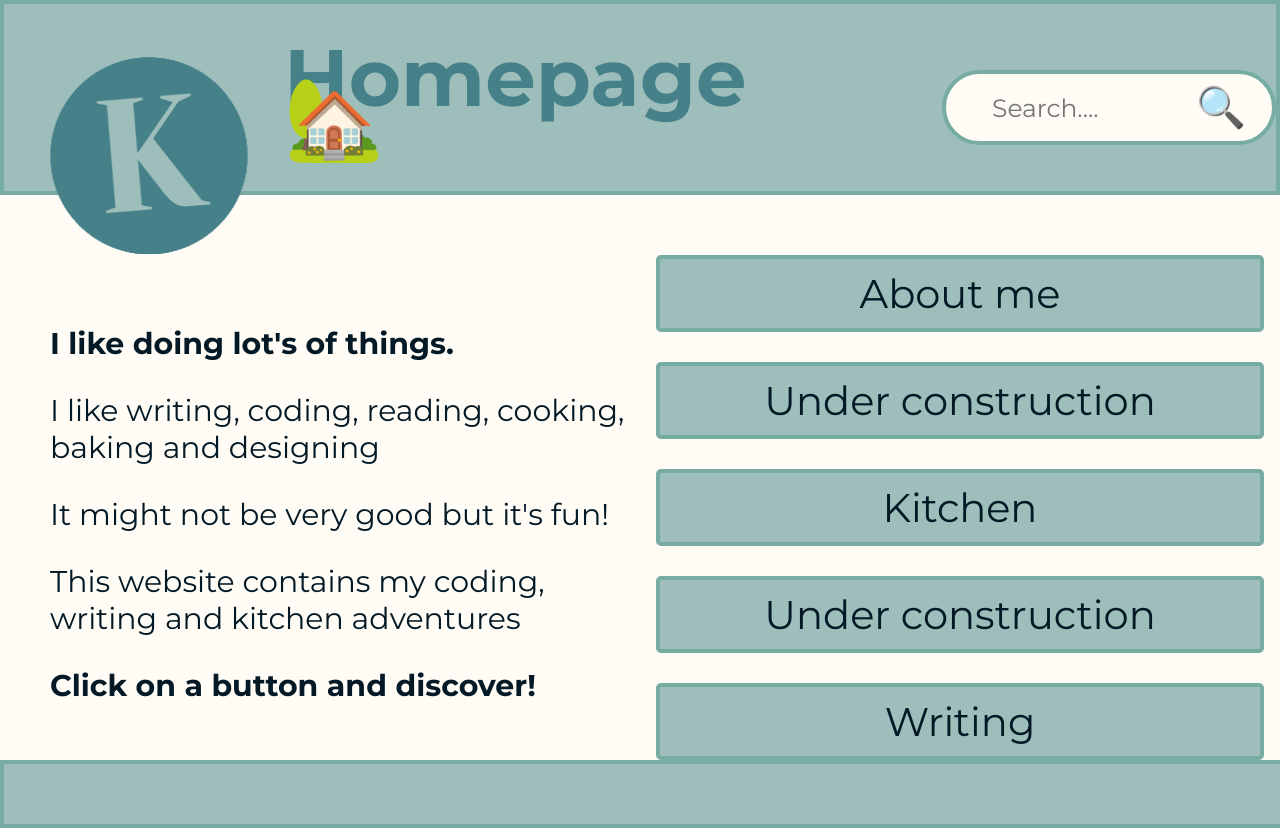
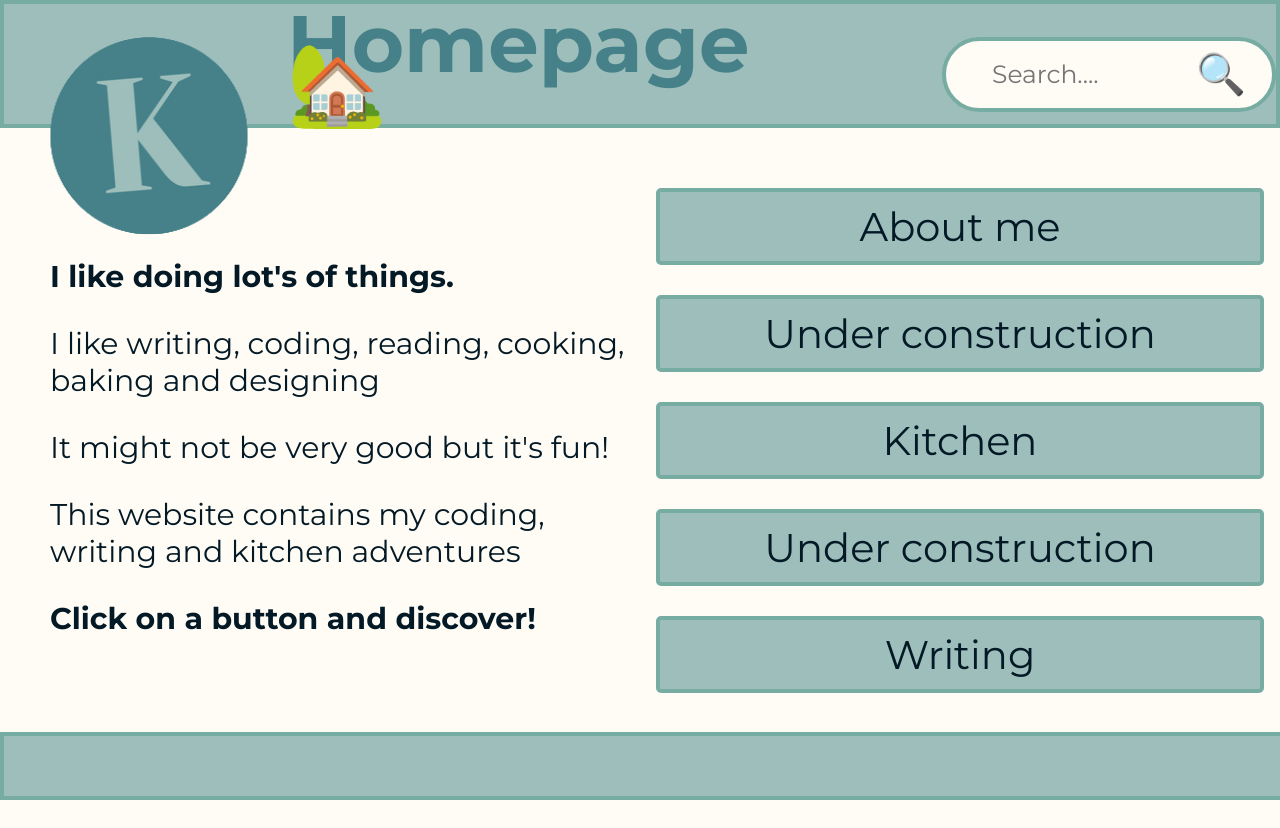
Before and after one commit to KameishaRijkaard/Portfolio-website-eerste-website-, a plain HTML site: page index.html in a window 1280 px wide. After the commit the page ends 800 px from the top, so only its background shows below. Drawn offline with Linux system fonts and the light colour scheme.

Commit message:
Update index.html

```diff
--- a/index.html
+++ b/index.html
@@ -16,16 +16,18 @@
       background: #9dbebb;
       position: relative;
       color: #ffffff;
-      padding: -10px;
       text-align: left;
       padding-left: 280px;
      border: 4px solid #77aca2;
+     height: 120px;
     }
+
 
     .header-content {
       display: flex;
       align-items: center;
       gap: 100px;
+      height: 100%
     }
 
    footer {
@@ -87,7 +89,7 @@
   color: #468189;
   font-weight: bold;
   font-size: 80px;
-  margin: 3;
+  margin: 3px;
   line-height: 0.5;
 }
 
@@ -118,7 +120,7 @@
 width: 240px;
 position: absolute;
 left: 25px;
-top: 0px;
+top: -20px;
 }
 
 .search-box {
@@ -153,7 +155,7 @@ top: 0px;
 }
 
 .secret {
- color: #bacbc9
+ color: #bacbc9;
 
 }
   </style>
```
